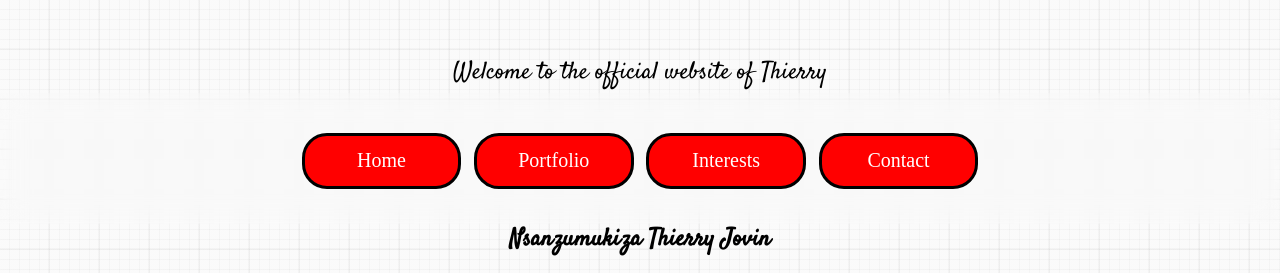
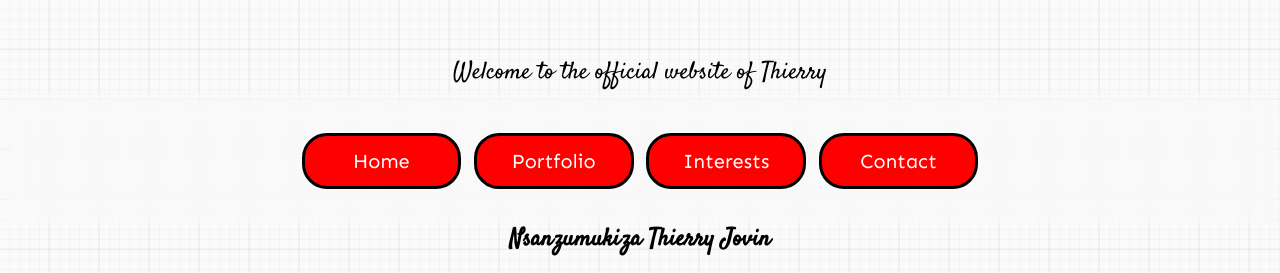
Before and after one commit to JovinMtl/persona-nuxt, a Nuxt app: page / in a window 1280 px wide. Shown: the top 273 px of the page. Built offline with nearby package versions, Linux system fonts and the light colour scheme.

Commit message:
setting Sen as a default font

```diff
--- a/app.vue
+++ b/app.vue
@@ -12,6 +12,9 @@
 @import url('https://fonts.googleapis.com/css2?family=Satisfy&display=swap');
 @import url('https://fonts.googleapis.com/css2?family=Sen&display=swap');
 
+*{
+  font-family: Sen;
+}
 .muteBg{
     background-color: #f8f8f88a;
     --bg-c: #f8f8f817;
```
